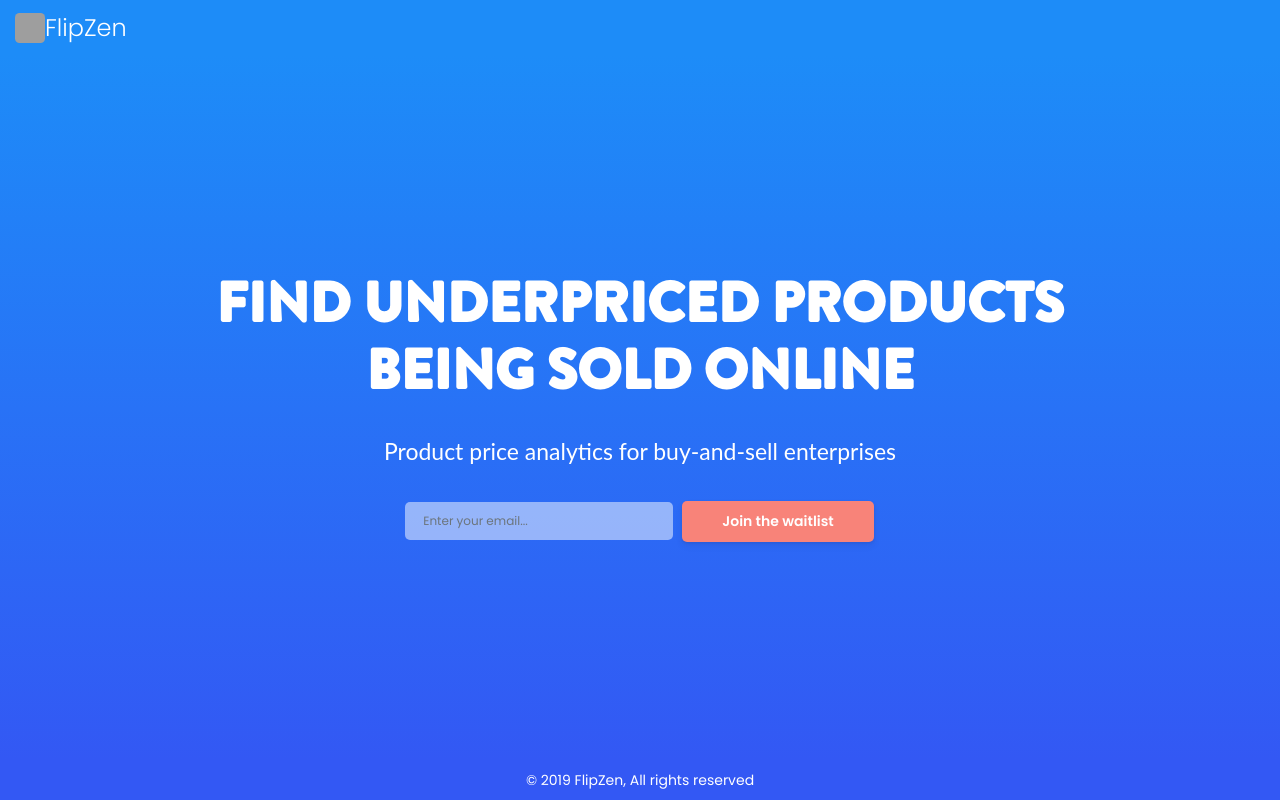
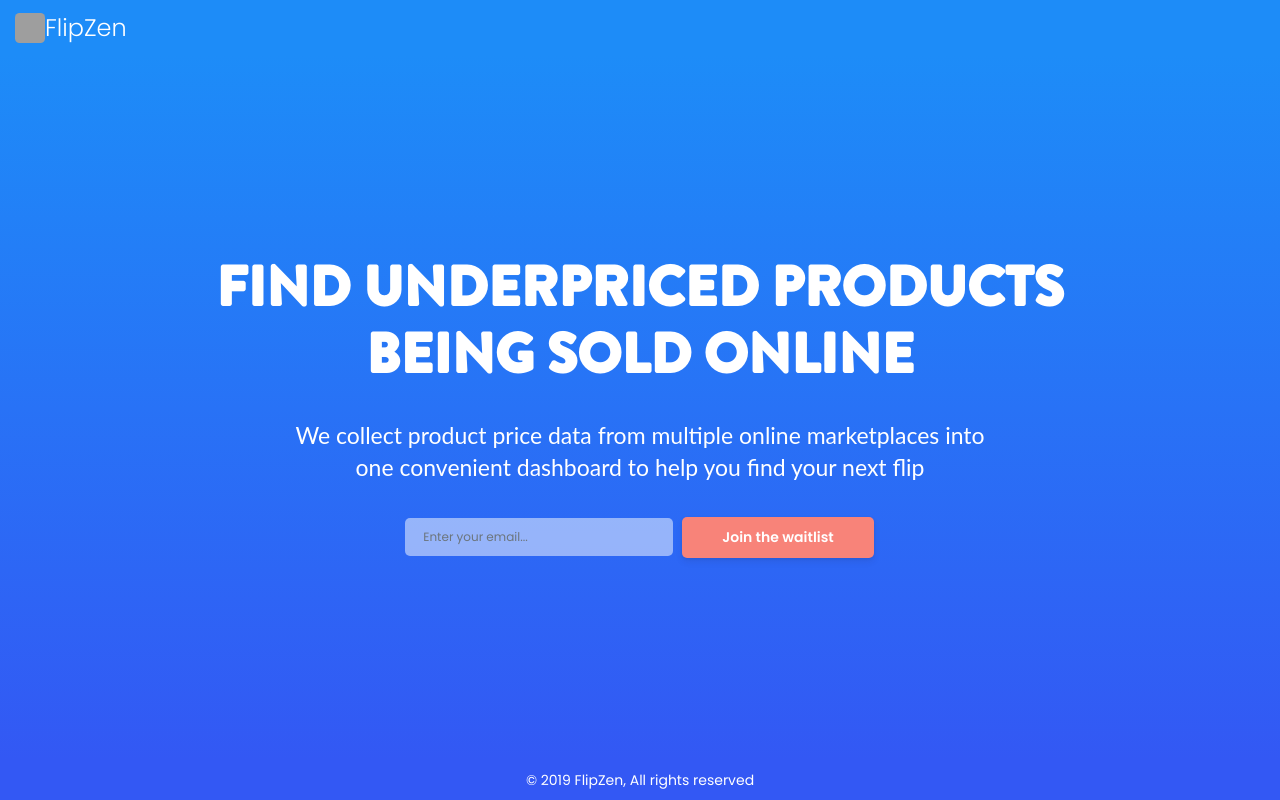
Before and after one commit to branmcf/FlipzenLeadGeneration, a React (Create React App) app: page / in a window 1280 px wide. Built offline with nearby package versions, Linux system fonts and the light colour scheme; grey boxes are pictures that could not be loaded.

Commit message:
Updated landing copy

```diff
--- a/src/components/Landing/Landing.js
+++ b/src/components/Landing/Landing.js
@@ -128,7 +128,8 @@ class LandingComponent extends Component {
         <div className="jumbotron jumbotron-fluid vertical-center landing-jumbo" style={{height:"88vh", marginBottom:"0px"}}>
           <div className="container">
             <h1 className="display-4 main-copy" style={{textAlign:"center", color:'#FFFFFF', textTransform:'uppercase', fontSize:"3.5rem"}}>Find underpriced products<br/>being sold online</h1>
-            <h3 className="sub-copy" style={{textAlign:"center", color:'#FFFFFF'}}>Product price analytics for buy-and-sell enterprises</h3>
+            {/* <h3 className="sub-copy" style={{textAlign:"center", color:'#FFFFFF'}}>Product price analytics for buy-and-sell enterprises</h3> */}
+            <h3 className="sub-copy" style={{textAlign:"center", color:'#FFFFFF'}}>We collect product price data from multiple online marketplaces into <br/>one convenient dashboard to help you find your next flip</h3>
             <Form inline autoComplete="off" className="wl-form" onSubmit={this.handleSubmit} id="lead-form" style={{display: 'flex', justifyContent: 'center'}}>
               <FormGroup className="mb-2 mr-sm-2 mb-sm-0">
                 {/* <Label for="exampleEmail" className="mr-sm-2">Email</Label> */}
```
